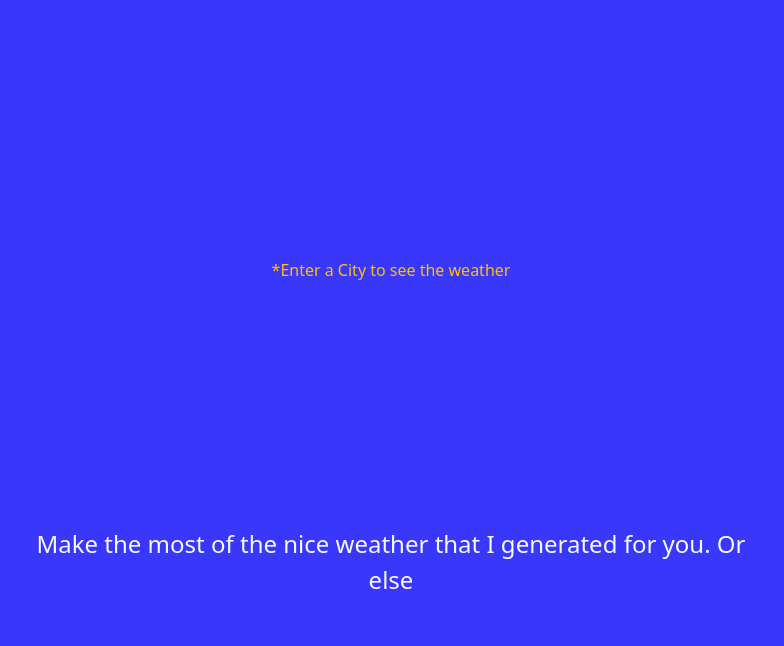
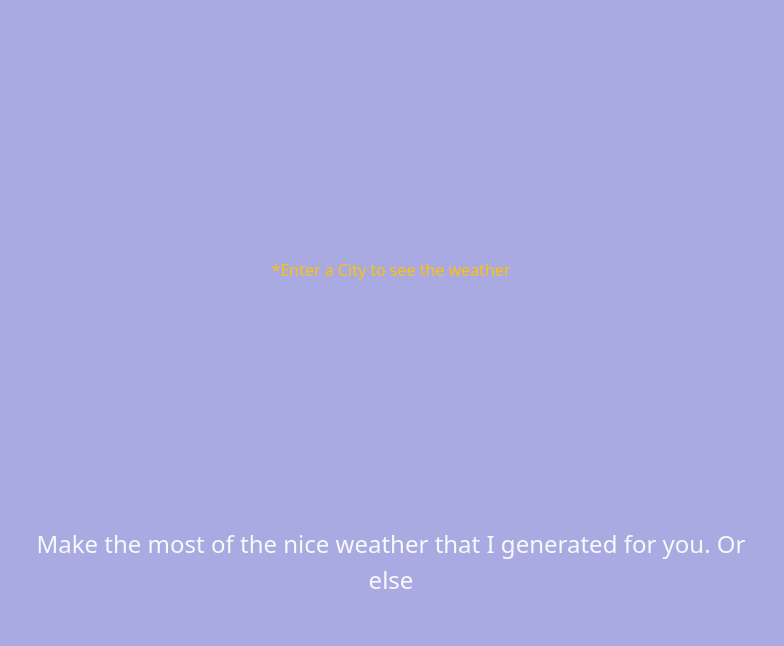
Before and after one commit to subhranil-itobuz/weather-app, a plain HTML site: page index.html in a window 1280 px wide. Shown: the part 154-800 px from the top of the page, without its empty margins (249-1033 px from the left). Drawn offline with nearby package versions, Linux system fonts and the light colour scheme.

```diff
--- a/styles/style.css
+++ b/styles/style.css
@@ -5,7 +5,7 @@
 }
 
 body {
-  background-color: #3937fa;
+  background-color: rgb(170, 170, 226);
 }
 
 .body-container {
```
